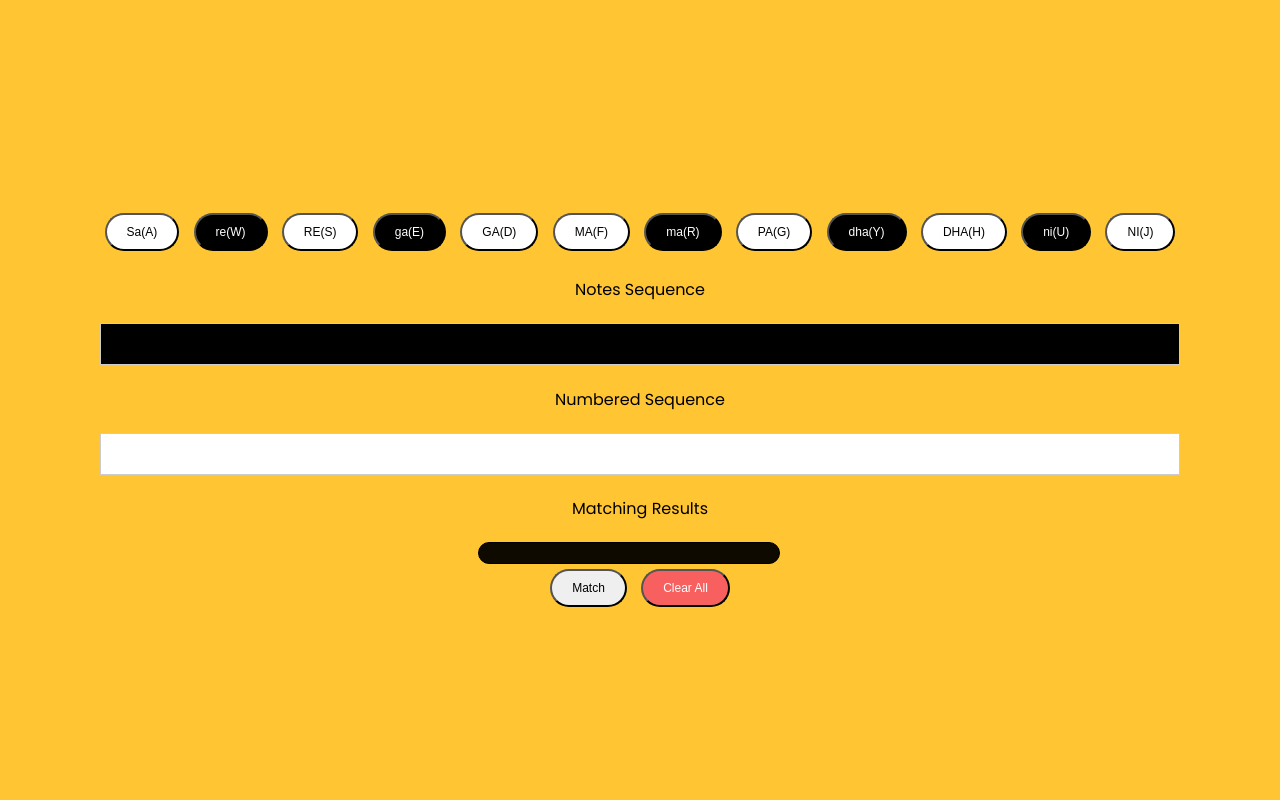
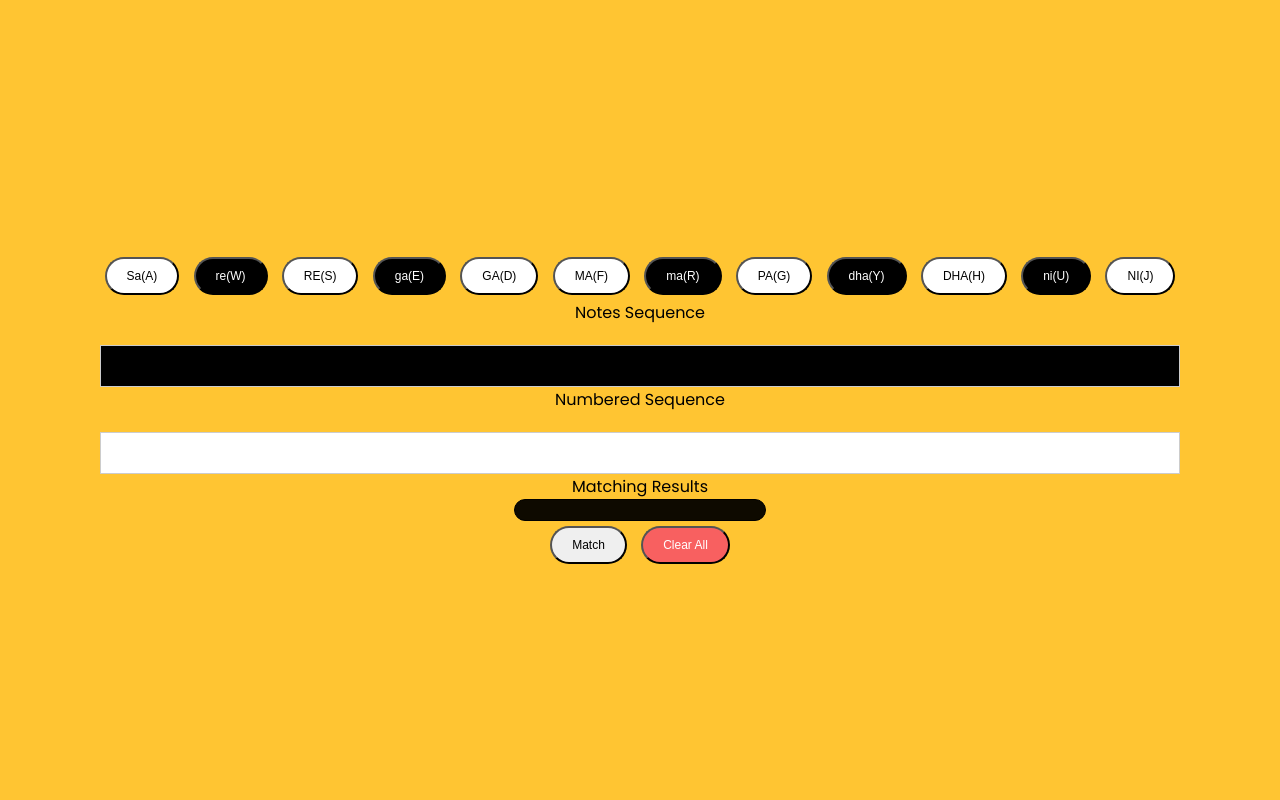
Before and after one commit to RajeevDash007/CD_2, a Flask app: page / in a window 1280 px wide. Run offline with Flask 3, Linux system fonts and the light colour scheme.

Commit message:
updated the match-box UI

```diff
--- a/static/styles.css
+++ b/static/styles.css
@@ -1,4 +1,9 @@
 @import url('https://fonts.googleapis.com/css2?family=Poppins:wght@200;300;400;500&display=swap');
+*{
+  margin: 0 0;
+  padding: 0 0;
+  overflow: hidden;
+}
 body {
     font-family: Arial, sans-serif;
     margin: 0;
@@ -72,17 +77,21 @@ body {
     background-color: black;
     color: white;
   }
-  .matchResultBox{
+  .matchResultBox {
+    width: 100%;
+    display: flex;
+    justify-content: center;
+    align-items: center;
+  }
 
-    padding: 0% 35%;
-  }
-  #match-results-box{
-    width: 300px;
+  #match-results-box {
+    width: 250px;
     min-height: 20px;
     border: 1px solid black;
     background-color: rgb(14, 10, 0);
     border-radius: 30px;
     color: white;
+    line-height: 30px;
   }
 
   #match-results-box p:nth-child(1){
```
